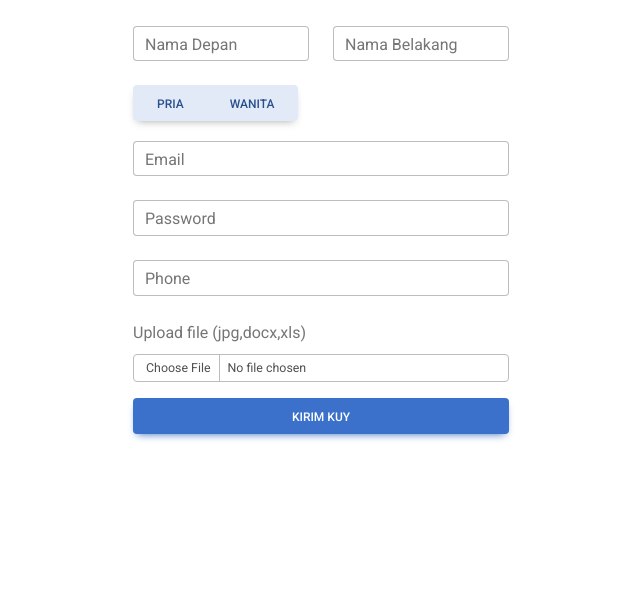
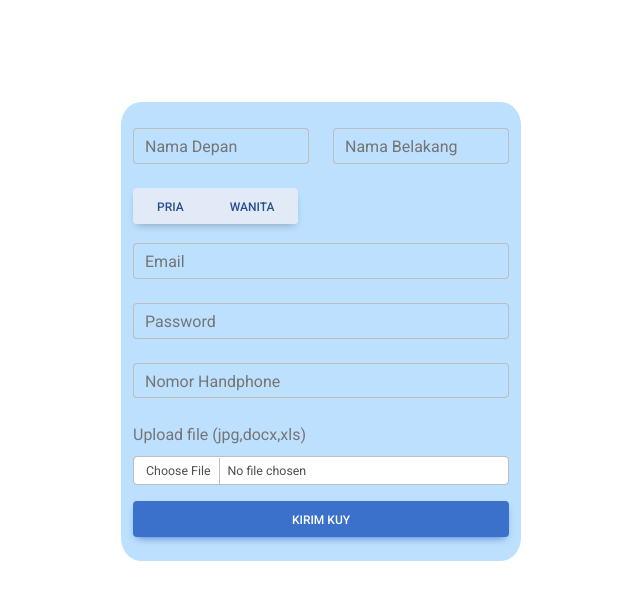
Before and after one commit to SeeYaLetterA/Form-Biodata-pribadi, a website: page index.html in a window 1280 px wide. Shown: the whole page, without its empty margins (319-959 px from the left). Drawn offline with Linux system fonts and the light colour scheme.

Commit message:
update 1.1

```diff
--- a/index.css
+++ b/index.css
@@ -10,4 +10,9 @@
     display: flex;
     position: relative;
     width: 400px;
+    background-color: #bde0fe;
+    border-radius: 5%;
+    margin-top: 8vw;
+    height: relative;
+    justify-content: center;
 }
--- a/index.html
+++ b/index.html
@@ -67,12 +67,12 @@
         <!-- Number input -->
         <div data-mdb-input-init class="form-outline mb-4">
           <input type="number" id="form6Example6" class="form-control" />
-          <label class="form-label" for="form6Example6">Phone</label>
+          <label class="form-label" for="form6Example6">Nomor Handphone</label>
         </div>
 
         <div class="mb-3">
           <label for="formFileSm" class="form-label">Upload file (jpg,docx,xls)</label>
-          <input class="form-control form-control-sm" id="formFileSm" type="file">
+          <input class="form-control form-control-sm" id="formFileSm" type="file" accept=".jpg, .xls, .docx">
         </div>
 
         <!-- Submit button -->
```
